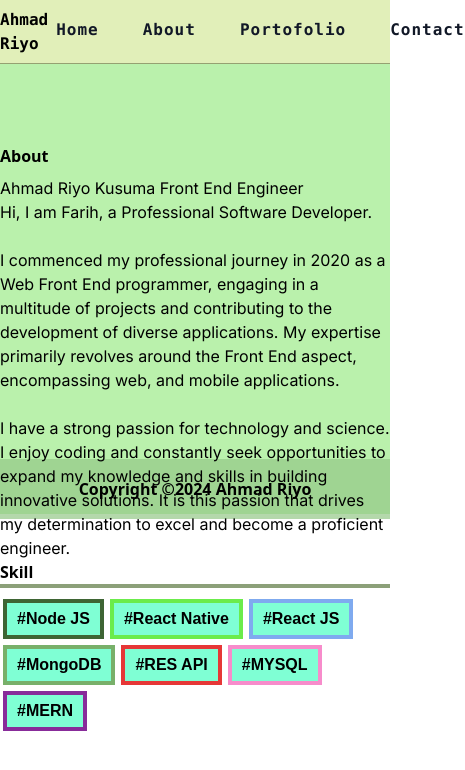
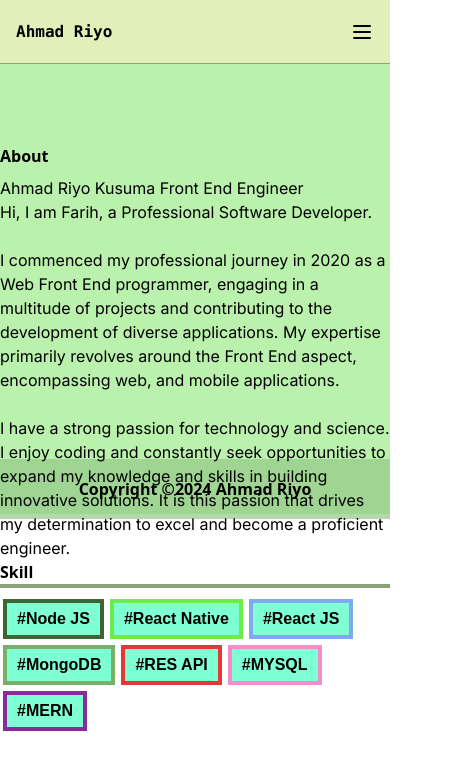
Before and after one commit to ahmdriyo/Porto_any, a Next.js app: page /about in a window 390 px wide. Shown: the top 770 px of the page, 465 px wide, since content can reach past the window. Built offline with nearby package versions, Linux system fonts and the light colour scheme.

Commit message:
add hamburger menu

```diff
--- a/app/component/navbar/index.tsx
+++ b/app/component/navbar/index.tsx
@@ -1,18 +1,40 @@
-import Link from "next/link";
-import React from "react";
+"use client"
+import { useState } from 'react';
+import Link from 'next/link';
 
 const Navbar = () => {
+  const [isOpen, setIsOpen] = useState(false);
+
+  const toggleMenu = () => {
+    setIsOpen(!isOpen);
+  };
+
   return (
-    <div className="flex justify-around h-16 items-center bg-[#e1efb9] border-b border-[#95a172]" >
+    <div className="flex justify-between h-16 items-center bg-[#e1efb9] border-b border-[#95a172] px-4 md:px-8">
       <div className="flex">
         <h2 className="font-mono font-semibold">Ahmad Riyo</h2>
       </div>
-      <div className="flex gap-9">
+      <div className="hidden md:flex gap-9">
         <Link className="nav" href={"/"}>Home</Link>
         <Link className="nav" href={"/about"}>About</Link>
         <Link className="nav" href={"/portofolio"}>Portofolio</Link>
         <Link className="nav" href={"/contact"}>Contact</Link>
       </div>
+      <div className="md:hidden flex items-center">
+        <button onClick={toggleMenu} className="focus:outline-none">
+          <svg className="w-6 h-6" fill="none" stroke="currentColor" viewBox="0 0 24 24" xmlns="http://www.w3.org/2000/svg">
+            <path strokeLinecap="round" strokeLinejoin="round" strokeWidth="2" d="M4 6h16M4 12h16M4 18h16"></path>
+          </svg>
+        </button>
+      </div>
+      {isOpen && (
+        <div className="md:hidden absolute top-16 left-0 w-full bg-[#e1efb9] flex flex-col items-start pl-2">
+          <Link className="nav py-2" href={"/"} onClick={toggleMenu}>Home</Link>
+          <Link className="nav py-2" href={"/about"} onClick={toggleMenu}>About</Link>
+          <Link className="nav py-2" href={"/portofolio"} onClick={toggleMenu}>Portofolio</Link>
+          <Link className="nav py-2" href={"/contact"} onClick={toggleMenu}>Contact</Link>
+        </div>
+      )}
     </div>
   );
 };
```
